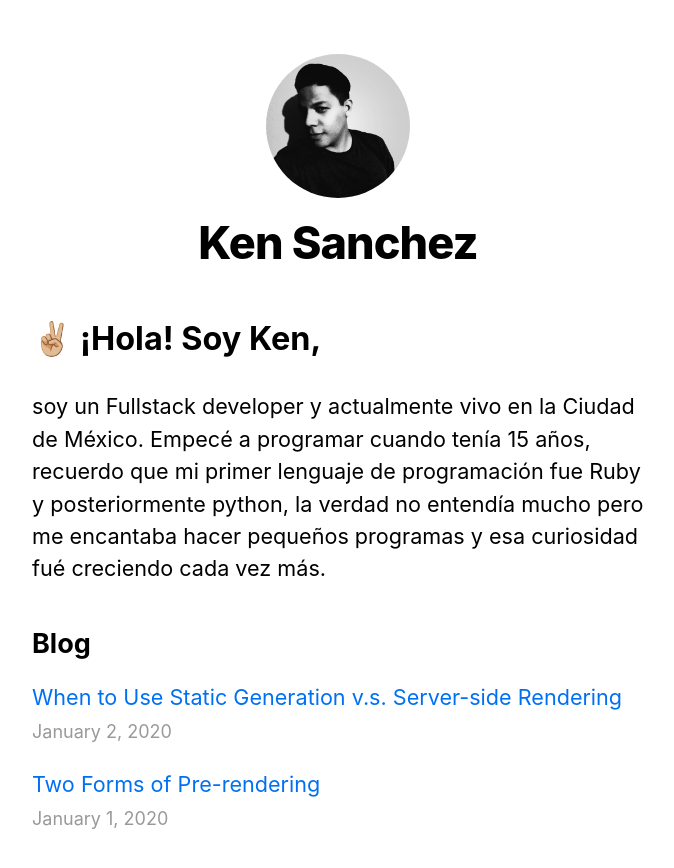
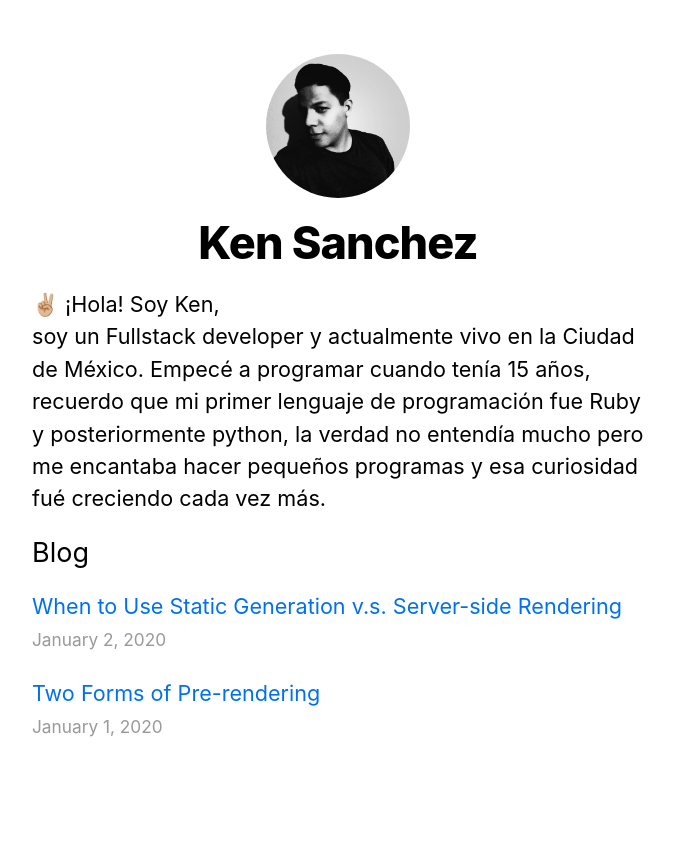
Before and after one commit to createdbyken/kenblog, a Next.js app: page / in a window 1280 px wide. Shown: the top 868 px of the page, without its empty margins (302-976 px from the left). Built offline with nearby package versions, Linux system fonts and the light colour scheme.

Commit message:
added tailwindCss to project

```diff
--- a/package.json
+++ b/package.json
@@ -8,12 +8,15 @@
     "start": "next start"
   },
   "dependencies": {
+    "autoprefixer": "^10.1.0",
     "date-fns": "^2.16.1",
     "gray-matter": "^4.0.2",
     "next": "^10.0.0",
+    "postcss": "^8.2.1",
     "react": "16.13.1",
     "react-dom": "16.13.1",
     "remark": "^13.0.0",
-    "remark-html": "^13.0.1"
+    "remark-html": "^13.0.1",
+    "tailwindcss": "^2.0.2"
   }
 }
--- /dev/null
+++ b/postcss.config.js
@@ -0,0 +1,6 @@
+module.exports = {
+  plugins: {
+    tailwindcss: {},
+    autoprefixer: {},
+  },
+}
--- a/styles/global.css
+++ b/styles/global.css
@@ -1,3 +1,7 @@
+@tailwind base;
+@tailwind components;
+@tailwind utilities;
+
 html,
 body {
   padding: 0;
--- /dev/null
+++ b/tailwind.config.js
@@ -0,0 +1,11 @@
+module.exports = {
+  purge: ['./pages/**/*.js', './components/**/*.js'],
+  darkMode: false, // or 'media' or 'class'
+  theme: {
+    extend: {},
+  },
+  variants: {
+    extend: {},
+  },
+  plugins: [],
+}
```
Also changed, not shown: 1 other file (tests, documents, lock files or other folders).
